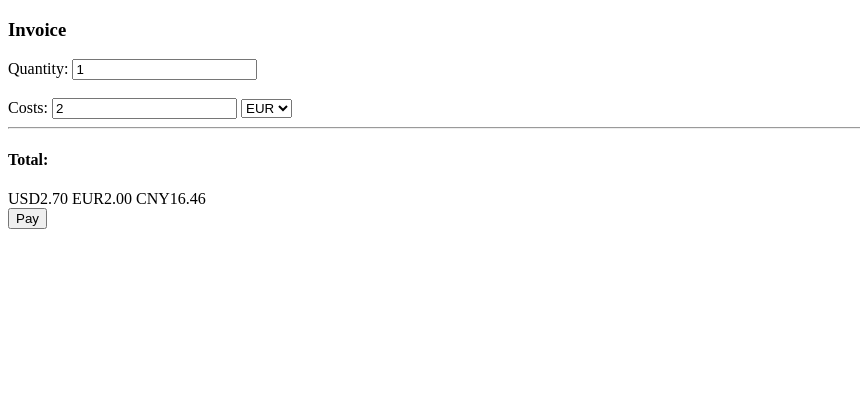
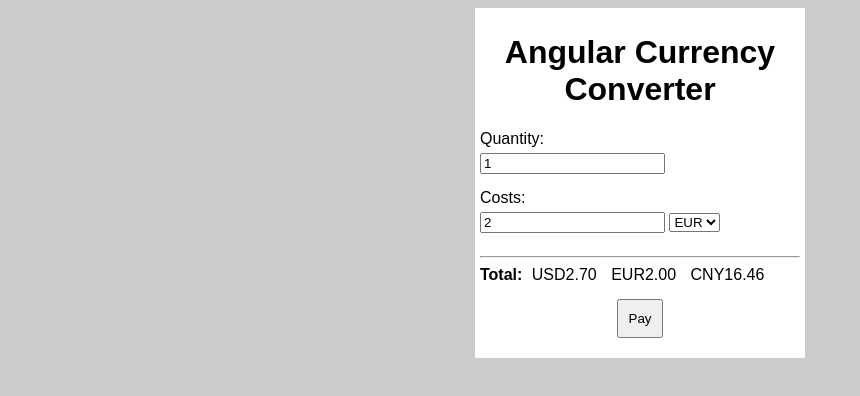
Before and after one commit to deepakkj/Angular-Currency-Converter, a plain HTML site: page app/index.html in a window 1280 px wide. Shown: the whole page, without its empty margins (0-860 px from the left). Drawn offline with nearby package versions, Linux system fonts and the light colour scheme.

Commit message:
Added CSS styles

```diff
--- /dev/null
+++ b/app/css/app.css
@@ -0,0 +1,39 @@
+body{
+    font-family: sans-serif;
+    background: #ccc;
+}
+
+.app-wrapper{
+    width: 320px;
+    padding: 5px;
+    margin: 0 auto;
+    background: #fff;
+}
+
+h1{
+    text-align: center;
+}
+
+h4{
+    margin: 0;
+    display: inline;
+}
+span{
+    padding-left: 5px;
+    padding-right: 5px;
+}
+
+button{
+    margin: 15px auto 15px auto;
+    padding: 10px;
+    display: block;
+}
+
+label{
+    display: block;
+    margin-bottom: 5px;
+}
+
+input{
+    margin-bottom: 15px;
+}
--- a/app/index.html
+++ b/app/index.html
@@ -4,15 +4,16 @@
     <head>
         <meta charset="UTF-8">
         <title>Angular Currency Converter</title>
+        <link rel="stylesheet" type="text/css" href="css/app.css">
     </head>
 
     <body ng-app="currency-converter" ng-controller="currency-converter-ctrl">
-        <h3>Invoice</h3>
+       <div class="app-wrapper">
+       <h1>Angular Currency Converter</h1>
         <div>
             <label>Quantity:</label>
             <input type="number" ng-model="qty">
         </div>
-        <br>
         <div>
             <label>Costs: </label>
             <input type="number" ng-model="cost">
@@ -30,7 +31,7 @@
         <div>
             <button value="Pay" ng-click="pay()">Pay</button>
         </div>
-
+        </div>
         <script src="../node_modules/angular/angular.min.js"></script>
         <script src="js/app.js"></script>
     </body>
```
Also changed, not shown: app/js/app.js (+0 -23 lines).
